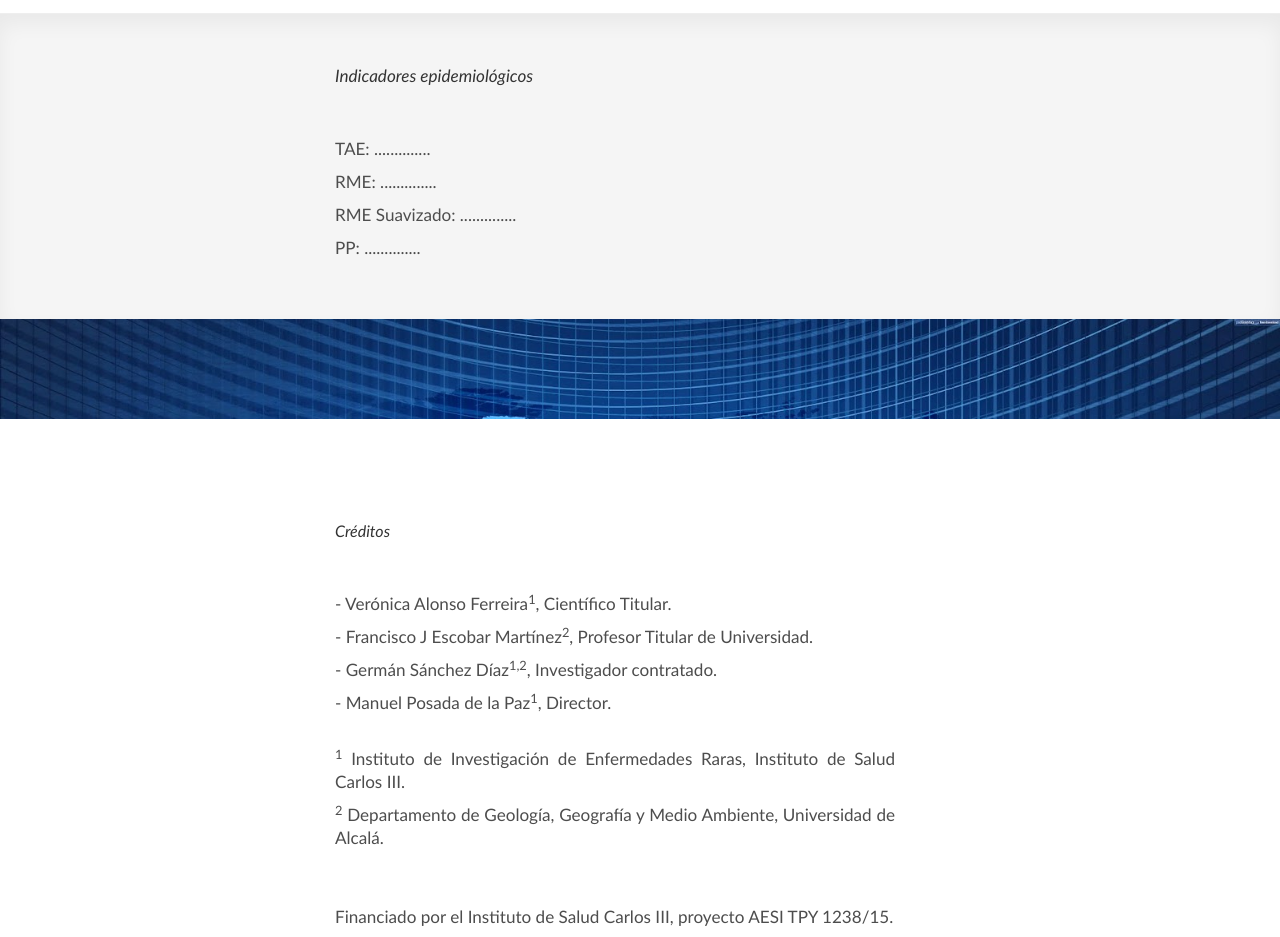
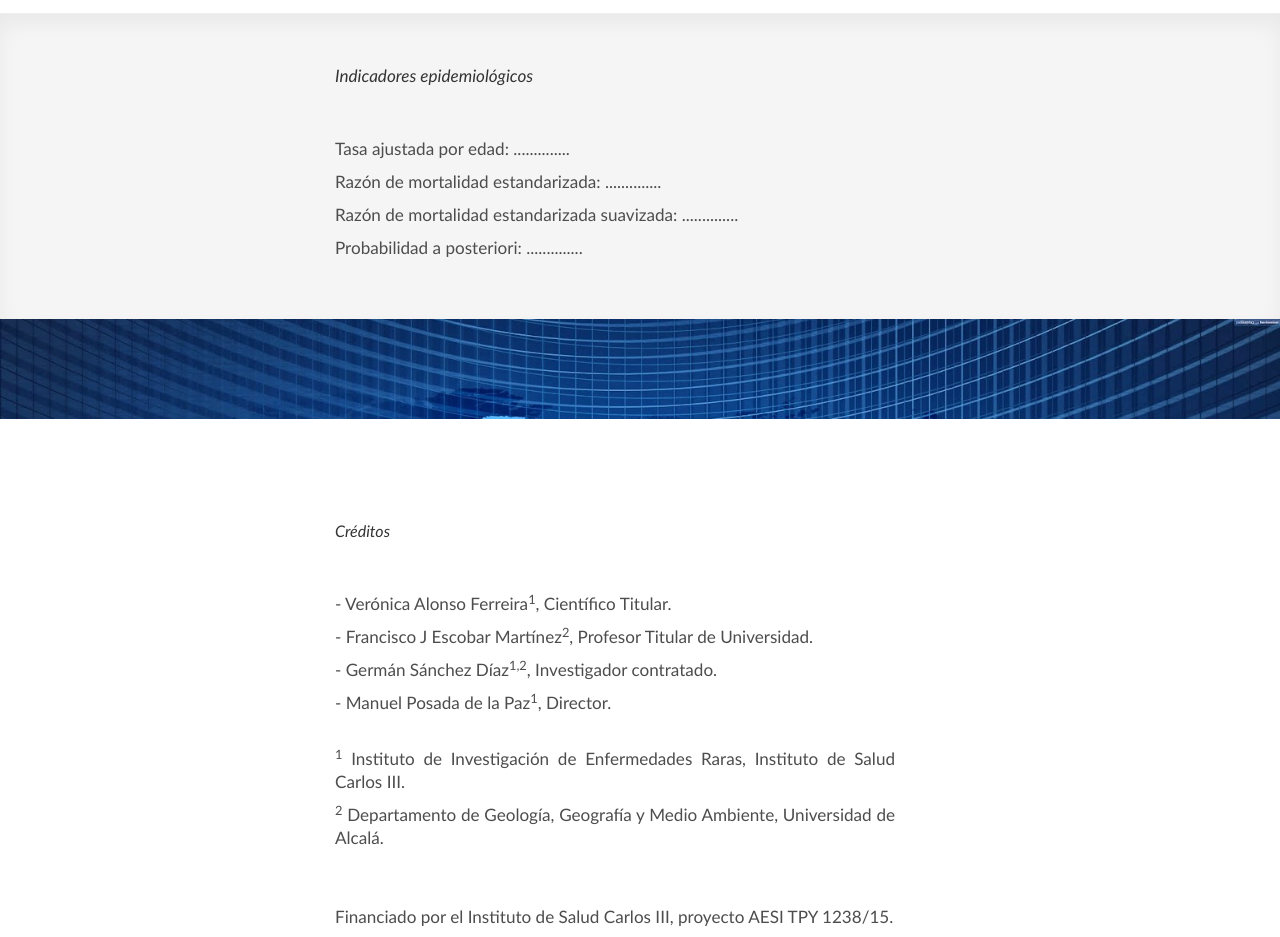
Before and after one commit to EUnderbridge/ic3desarrollo, a plain HTML site: page index.html in a window 1280 px wide. Shown: the part 1220-2157 px from the top of the page. Drawn offline with Linux system fonts and the light colour scheme.

Commit message:
indicators descrip

```diff
--- a/index.html
+++ b/index.html
@@ -187,16 +187,16 @@
             <div class="col-md-6">
 
               <p>
-                TAE: ..............
+                Tasa ajustada por edad: ..............
               </p>
               <p>
-                RME: ..............
+                Razón de mortalidad estandarizada: ..............
               </p>
               <p>
-                RME Suavizado: ..............
+                Razón de mortalidad estandarizada suavizada: ..............
               </p>
               <p>
-                PP: ..............
+                Probabilidad a posteriori: ..............
               </p>
 
             </div>
--- a/js/principal-en.js
+++ b/js/principal-en.js
@@ -1122,7 +1122,7 @@ mapSubmitButton.addEventListener("click", function(ev) {
 var trendSubmitButton = document.querySelector("input[name=trend-submit]");
 trendSubmitButton.addEventListener("click", function(ev) {
   ev.preventDefault();
-  const validateTrendFormSubmit = validateTrendForm();
+//  const validateTrendFormSubmit = validateTrendForm();
   const trendForm = serializeTrendFormValues();
   const dataSheetCallback = function(error, dataSheet) {
     if (error) {
```
Also changed, not shown: index-en.html (+4 -4 lines), 2 other files.
